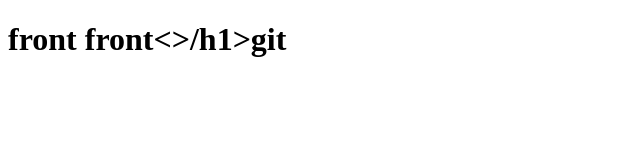
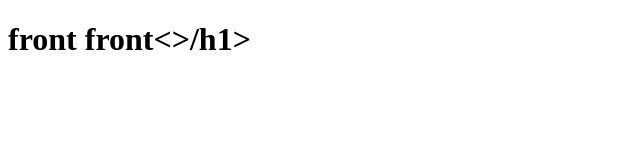
Before and after one commit to carlos0966-hash/repo-git-aula, a plain HTML site: page index.html in a window 1280 px wide. Shown: the full height of the page, 0-640 px from the left. Drawn offline with Linux system fonts and the light colour scheme.

Commit message:
inicio do fornt

```diff
--- a/index.html
+++ b/index.html
@@ -6,6 +6,6 @@
     <title>Document</title>
 </head>
 <body>
-    <h1>front front<>/h1>git
+    <h1>front front<>/h1>
 </body>
 </html>
```
